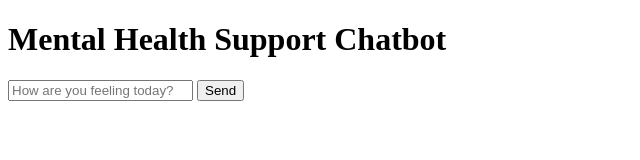
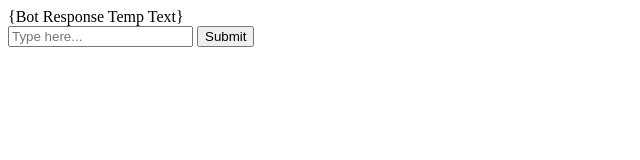
Before and after one commit to nickLewisCSUS/MentalHealthChatBot, a plain HTML site: page frontend/index.html in a window 1280 px wide. Shown: the whole page, without its empty margins (0-640 px from the left). Drawn offline with Linux system fonts and the light colour scheme.

Commit message:
Containerized the chat bix interaction

```diff
--- a/frontend/index.html
+++ b/frontend/index.html
@@ -1,17 +1,16 @@
-<!-- frontend/index.html -->
 <!DOCTYPE html>
 <html>
 <head>
-    <title>AI Mental Health Chatbot</title>
+  <title>Mental health AI</title>
 </head>
 <body>
-    <h1>Mental Health Support Chatbot</h1>
-    <input type="text" id="userMessage" placeholder="How are you feeling today?">
-    <button onclick="sendMessage()">Send</button>
-    <p id="botResponseTest"></p>
 
-    </script>
-    <!-- Link the external JavaScript file -->
-    <script src="chatbot.js"></script>
+    <!-- Chat bot interaction container -->
+    <div id="chat-container">
+        <div id="chat-output">{Bot Response Temp Text}</div>
+        <input type="text" id="userinput" placeholder="Type here...">
+        <button type="submit">Submit</button>
+    </div>
+
 </body>
 </html>
```
